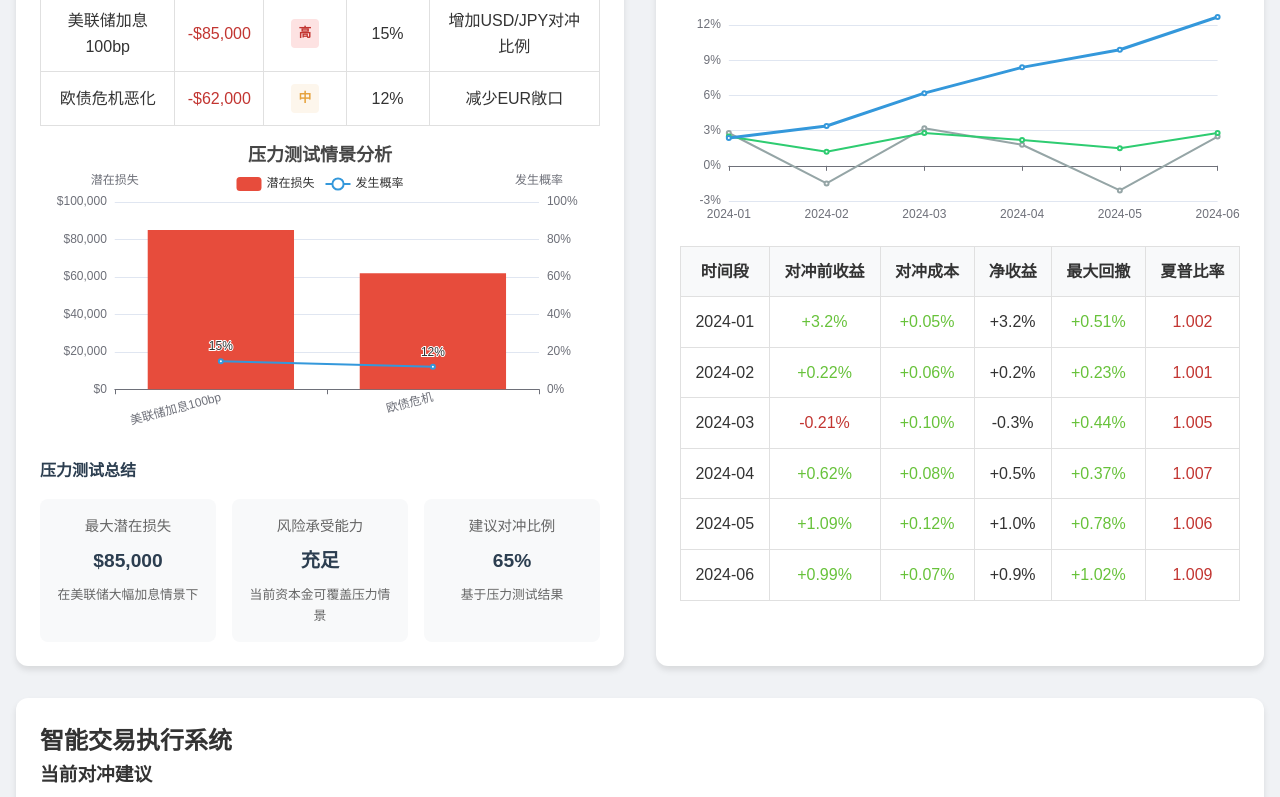
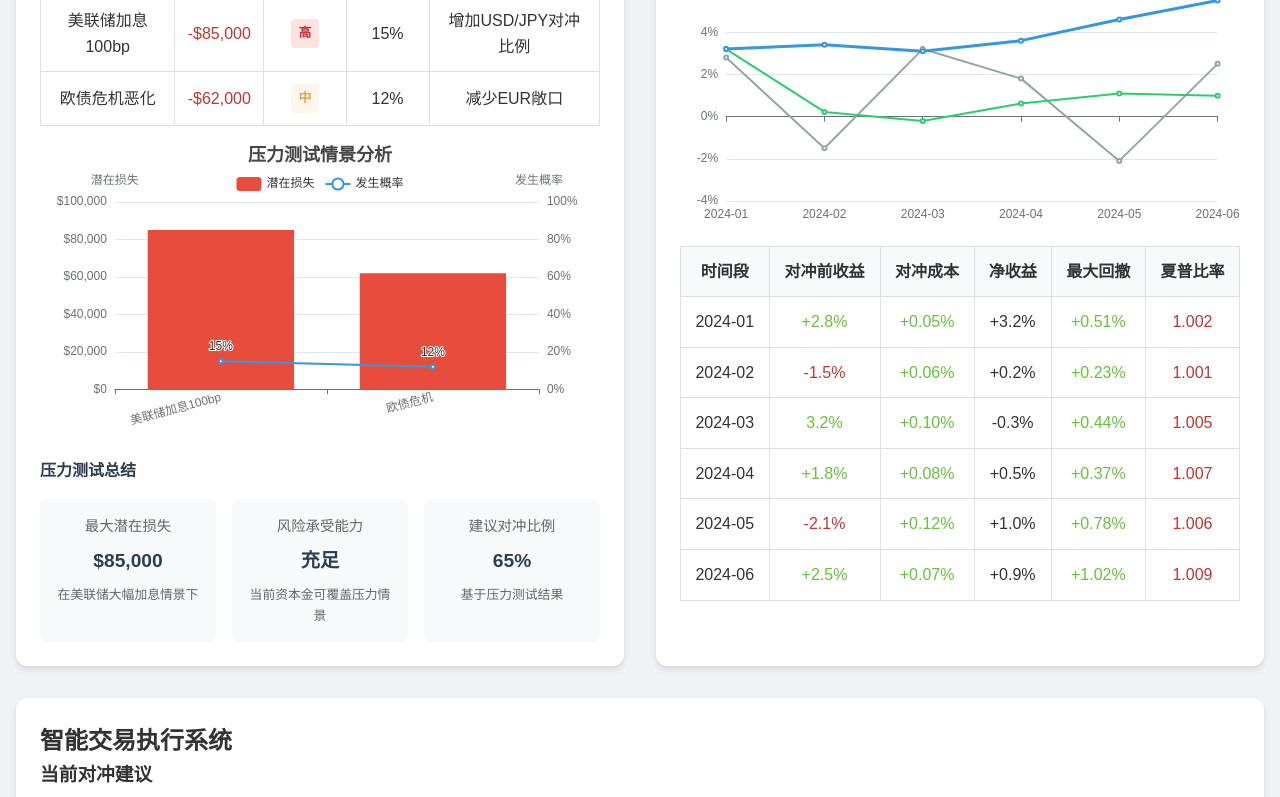
Before and after one commit to ProselyteCoding/citicup, a React (Vite) app in the folder client/: page /OneClickDecision in a window 1280 px wide. Shown: the part 1051-1848 px from the top of the page. Built offline with nearby package versions, Linux system fonts and the light colour scheme.

Commit message:
修改历史回测分析

```diff
--- a/client/src/pages/OneClickDecision/OneClickDecision.jsx
+++ b/client/src/pages/OneClickDecision/OneClickDecision.jsx
@@ -238,13 +238,13 @@ const ForexRiskManagement = () => {
         {
           name: "对冲后收益",
           type: "line",
-          data: [2.5, 1.2, 2.8, 2.2, 1.5, 2.8],
+          data: [3.20, 0.22, -0.21, 0.62, 1.09, 0.99],
           itemStyle: { color: "#2ecc71" },
         },
         {
           name: "累计净收益",
           type: "line",
-          data: [2.38, 3.4, 6.2, 8.4, 9.9, 12.7],
+          data: [3.2, 3.4, 3.1, 3.6, 4.6, 5.5],
           itemStyle: { color: "#3498db" },
           lineStyle: { width: 3 },
           emphasis: { lineStyle: { width: 4 } },
@@ -631,7 +631,7 @@ useEffect(() => {
             <tbody>
               <tr>
                 <td>2024-01</td>
-                <td className={styles.positive}>+3.2%</td>
+                <td className={styles.positive}>+2.8%</td>
                 <td className={styles.positive}>+0.05%</td>
                 <td>+3.2%</td>
                 <td className={styles.positive}>+0.51%</td>
@@ -639,7 +639,7 @@ useEffect(() => {
               </tr>
               <tr>
                 <td>2024-02</td>
-                <td className={styles.positive}>+0.22%</td>
+                <td className={styles.negative}>-1.5%</td>
                 <td className={styles.positive}>+0.06%</td>
                 <td>+0.2%</td>
                 <td className={styles.positive}>+0.23%</td>
@@ -647,7 +647,7 @@ useEffect(() => {
               </tr>
               <tr>
                 <td>2024-03</td>
-                <td className={styles.negative}>-0.21%</td>
+                <td className={styles.positive}>3.2%</td>
                 <td className={styles.positive}>+0.10%</td>
                 <td>-0.3%</td>
                 <td className={styles.positive}>+0.44%</td>
@@ -655,7 +655,7 @@ useEffect(() => {
               </tr>
               <tr>
                 <td>2024-04</td>
-                <td className={styles.positive}>+0.62%</td>
+                <td className={styles.positive}>+1.8%</td>
                 <td className={styles.positive}>+0.08%</td>
                 <td>+0.5%</td>
                 <td className={styles.positive}>+0.37%</td>
@@ -663,7 +663,7 @@ useEffect(() => {
               </tr>
               <tr>
                 <td>2024-05</td>
-                <td className={styles.positive}>+1.09%</td>
+                <td className={styles.negative}>-2.1%</td>
                 <td className={styles.positive}>+0.12%</td>
                 <td>+1.0%</td>
                 <td className={styles.positive}>+0.78%</td>
@@ -671,7 +671,7 @@ useEffect(() => {
               </tr>
               <tr>
                 <td>2024-06</td>
-                <td className={styles.positive}>+0.99%</td>
+                <td className={styles.positive}>+2.5%</td>
                 <td className={styles.positive}>+0.07%</td>
                 <td>+0.9%</td>
                 <td className={styles.positive}>+1.02%</td>
```
